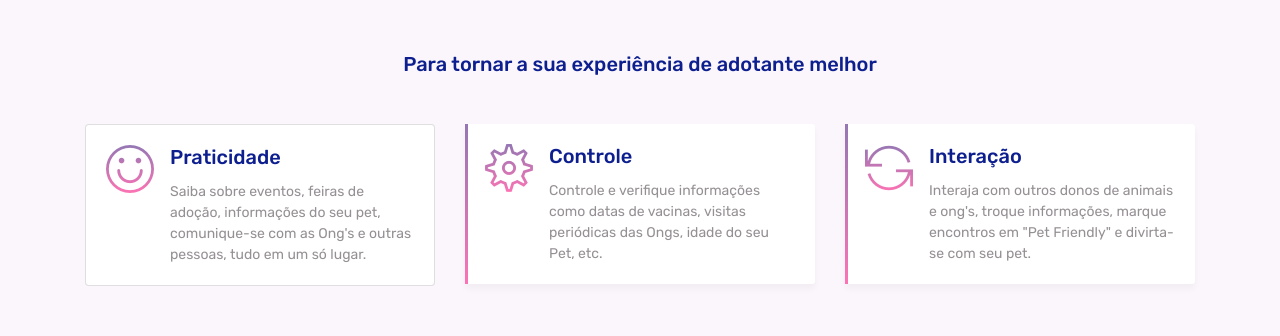
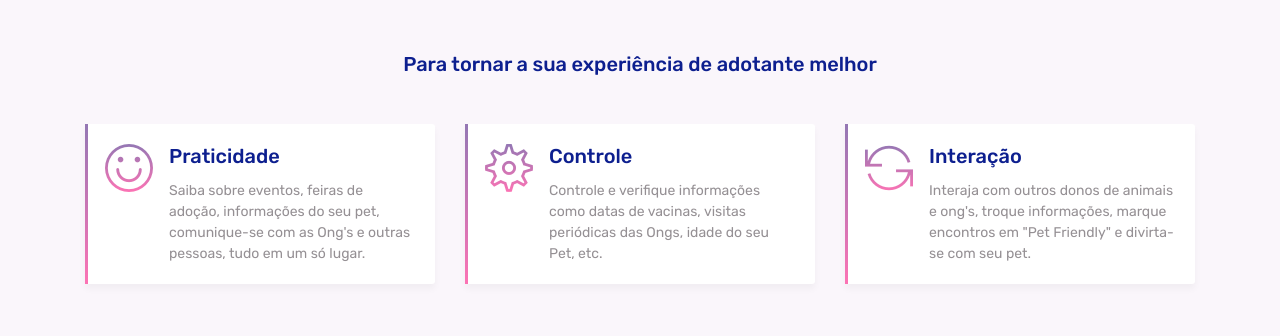
Before and after one commit to memestats/pethub, a plain HTML site: page index.html in a window 1280 px wide. Shown: the part 1440-1776 px from the top of the page. Drawn offline with Linux system fonts and the light colour scheme.

Commit message:
atualizacao 2

```diff
--- a/index.html
+++ b/index.html
@@ -108,7 +108,7 @@
 
             <div class="row">
                 <div class="col-12 col-lg-4">
-                    <div class="card #0A648E">
+                    <div class="card features">
                         <div class="card-body">
                             <div class="media">
                                 <span class="ti-face-smile gradient-fill ti-3x mr-3"></span>
```
